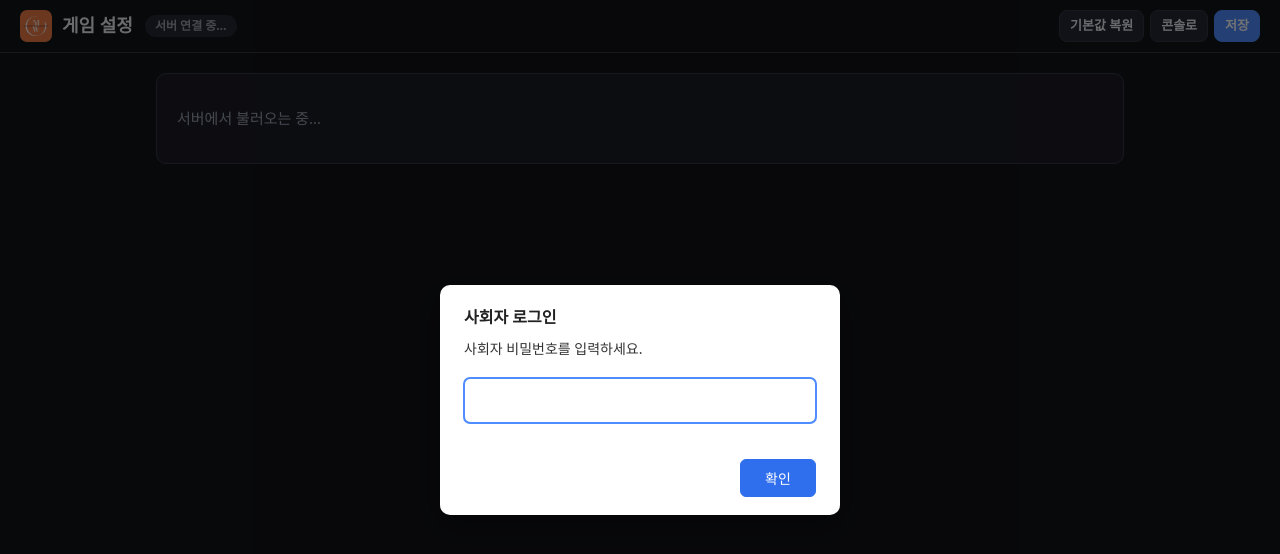
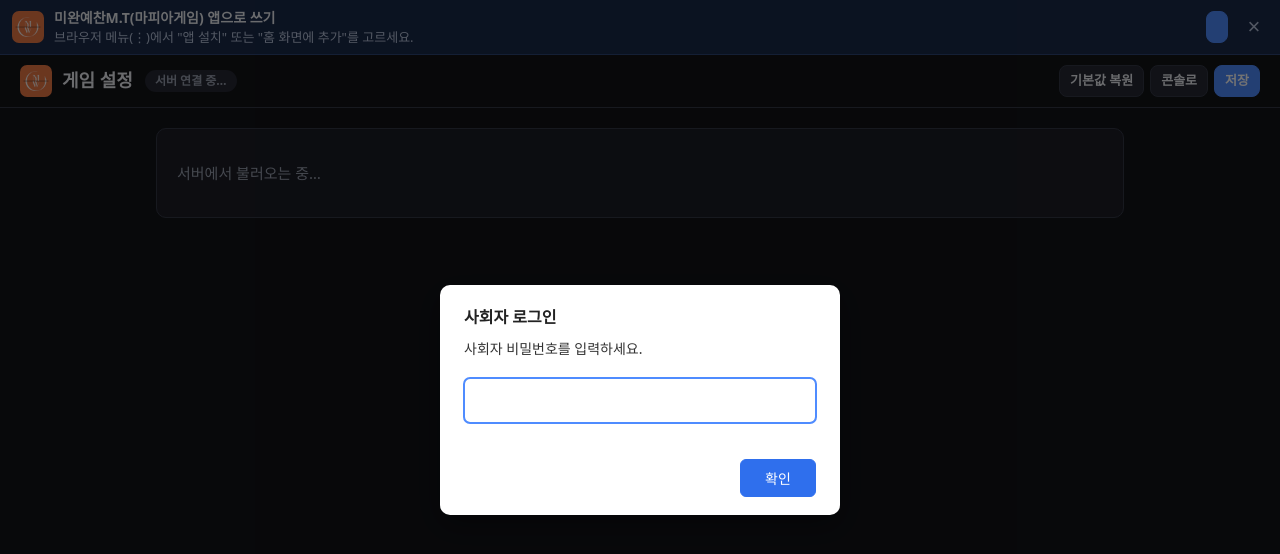
Before and after one commit to SHIN-ZZANG/MWYC-M.T-MAFIA, a website: page public/settings/index.html in a window 1280 px wide. Drawn offline with Linux system fonts and the light colour scheme.

Commit message:
feat: 이전 단계 버튼 이름 정리 · 이전 버튼에 돌아갈 곳 표시, PWA 지원
Co-Authored-By: Claude Opus 5.5 <noreply@anthropic.com>

```diff
--- /dev/null
+++ b/public/css/pwa.css
@@ -0,0 +1,18 @@
+/* 홈 화면 앱 설치 안내 띠 (public/js/pwa.js) */
+.pwa-band {
+  display: flex; align-items: center; gap: 10px;
+  padding: 8px 10px 8px 12px;
+  background: #1a2a4a; border-bottom: 1px solid #2e4677;
+  color: var(--text, #eceef3); font-size: 13px; line-height: 1.4;
+}
+.pwa-icon { width: 32px; height: 32px; border-radius: 7px; flex: none; }
+.pwa-text { flex: 1; min-width: 0; display: flex; flex-direction: column; }
+.pwa-text strong { font-size: 14px; }
+.pwa-text span { color: #b8c4dc; }
+.pwa-action { flex: none; white-space: nowrap; }
+.pwa-close {
+  flex: none; width: 32px; height: 32px; padding: 0;
+  border: 0; border-radius: 6px; background: transparent;
+  color: #b8c4dc; font-size: 22px; line-height: 1; cursor: pointer;
+}
+.pwa-close:hover { background: rgba(255, 255, 255, 0.08); color: #fff; }
--- /dev/null
+++ b/public/js/pwa.js
@@ -0,0 +1,108 @@
+// 홈 화면 앱(PWA). 서비스 워커를 등록하고, 브라우저로 접속했을 때 맨 위에 설치 안내 띠를 띄운다.
+// 앱으로 열었으면 띠를 띄우지 않는다. [닫기]는 이번 화면에서만 숨기고 다음 접속 때 다시 보인다.
+(function () {
+  if ('serviceWorker' in navigator) {
+    window.addEventListener('load', () => {
+      navigator.serviceWorker.register('/sw.js').catch((err) => console.error('[pwa] 서비스 워커 등록 실패', err));
+    });
+  }
+
+  const standalone = window.matchMedia('(display-mode: standalone)').matches
+    || window.matchMedia('(display-mode: fullscreen)').matches
+    || window.navigator.standalone === true;
+  if (standalone) return;
+
+  const ua = navigator.userAgent;
+  const isKakao = /KAKAOTALK/i.test(ua);
+  const isInApp = isKakao || /NAVER\(inapp|Instagram|FBAN|FBAV|Line\/|DaumApps|everytimeApp|; wv\)/i.test(ua);
+  const isIOS = /iPhone|iPad|iPod/i.test(ua) || (/Macintosh/i.test(ua) && navigator.maxTouchPoints > 1);
+
+  let deferred = null; // beforeinstallprompt 이벤트 (Chrome · Edge · 삼성 인터넷)
+
+  const band = document.createElement('div');
+  band.className = 'pwa-band';
+  band.setAttribute('role', 'region');
+  band.setAttribute('aria-label', '앱 설치 안내');
+
+  const icon = document.createElement('img');
+  icon.className = 'pwa-icon';
+  icon.src = '/icons/icon-192.png';
+  icon.alt = '';
+
+  const text = document.createElement('div');
+  text.className = 'pwa-text';
+  const title = document.createElement('strong');
+  title.textContent = '미완예찬M.T(마피아게임) 앱으로 쓰기';
+  const desc = document.createElement('span');
+  text.append(title, desc);
+
+  const action = document.createElement('button');
+  action.type = 'button';
+  action.className = 'btn sm primary pwa-action';
+  action.hidden = true;
+
+  const close = document.createElement('button');
+  close.type = 'button';
+  close.className = 'pwa-close';
+  close.setAttribute('aria-label', '안내 닫기');
+  close.textContent = '×';
+  close.addEventListener('click', () => band.remove());
+
+  band.append(icon, text, action, close);
+
+  function render() {
+    action.hidden = true;
+    action.onclick = null;
+
+    if (isInApp) {
+      desc.textContent = isIOS
+        ? '이 화면에서는 설치가 안 됩니다. 오른쪽 아래 메뉴에서 "Safari로 열기" 후 공유 → "홈 화면에 추가"를 누르세요.'
+        : '이 화면에서는 설치가 안 됩니다. 메뉴(⋮)에서 "다른 브라우저로 열기" 후 Chrome에서 설치하세요.';
+      if (isKakao) {
+        action.textContent = '브라우저로 열기';
+        action.hidden = false;
+        action.onclick = () => {
+          location.href = 'kakaotalk://web/openExternal?url=' + encodeURIComponent(location.href);
+        };
+      }
+      return;
+    }
+
+    if (deferred) {
+      desc.textContent = '홈 화면에 설치하면 주소창 없이 앱처럼 바로 열 수 있습니다.';
+      action.textContent = '설치';
+      action.hidden = false;
+      action.onclick = async () => {
+        const ev = deferred;
+        deferred = null;
+        ev.prompt();
+        try {
+          const { outcome } = await ev.userChoice;
+          if (outcome === 'accepted') band.remove();
+          else render();
+        } catch (err) {
+          console.error('[pwa] 설치 창 오류', err);
+          render();
+        }
+      };
+      return;
+    }
+
+    if (isIOS) {
+      desc.textContent = '아래(또는 위) 공유 버튼 □↑ 을 누르고 "홈 화면에 추가"를 고르세요.';
+      return;
+    }
+
+    desc.textContent = '브라우저 메뉴(⋮)에서 "앱 설치" 또는 "홈 화면에 추가"를 고르세요.';
+  }
+
+  window.addEventListener('beforeinstallprompt', (e) => {
+    e.preventDefault(); // 브라우저 기본 미니 안내 대신 띠의 [설치] 버튼으로 띄운다
+    deferred = e;
+    render();
+  });
+  window.addEventListener('appinstalled', () => band.remove());
+
+  render();
+  document.body.prepend(band);
+})();
--- a/public/settings/index.html
+++ b/public/settings/index.html
@@ -7,6 +7,13 @@
   <link rel="icon" href="/icons/favicon-32.png" type="image/png" sizes="32x32">
   <link rel="icon" href="/icons/icon-192.png" type="image/png" sizes="192x192">
   <link rel="apple-touch-icon" href="/icons/apple-touch-icon.png">
+  <link rel="manifest" href="/manifest.webmanifest">
+  <meta name="theme-color" content="#121318">
+  <meta name="mobile-web-app-capable" content="yes">
+  <meta name="apple-mobile-web-app-capable" content="yes">
+  <meta name="apple-mobile-web-app-title" content="미완예찬M.T(마피아게임)">
+  <meta name="apple-mobile-web-app-status-bar-style" content="black">
+  <link rel="stylesheet" href="/css/pwa.css">
   <link rel="stylesheet" href="/css/base.css">
   <link rel="stylesheet" href="/settings/settings.css">
 </head>
@@ -23,6 +30,7 @@
 
   <link rel="stylesheet" href="/css/dialog.css">
   <script src="/js/dialog.js"></script>
+  <script src="/js/pwa.js"></script>
   <script type="module" src="/settings/settings.js"></script>
 </body>
 </html>
--- a/src/server.js
+++ b/src/server.js
@@ -33,6 +33,7 @@ const MIME = {
   '.css': 'text/css; charset=utf-8',
   '.js': 'text/javascript; charset=utf-8',
   '.json': 'application/json; charset=utf-8',
+  '.webmanifest': 'application/manifest+json; charset=utf-8',
   '.svg': 'image/svg+xml',
   '.png': 'image/png',
   '.ico': 'image/x-icon',
```
Also changed, not shown: public/index.html (+9 -1 lines), public/js/console.js (+8 -6 lines), public/sw.js (added, +58 -0 lines), README.md, public/icons/icon-512.png (added), public/icons/icon-maskable-512.png (added), public/manifest.webmanifest (added).
